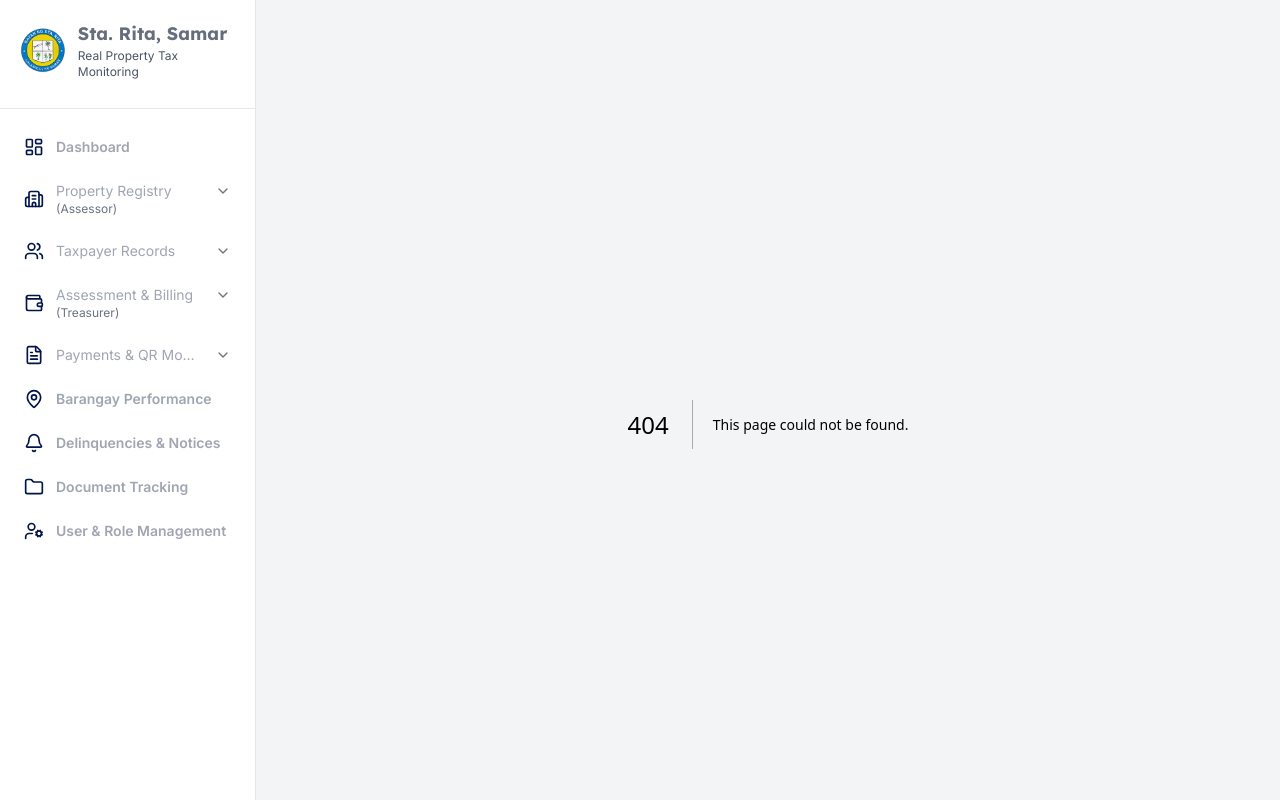
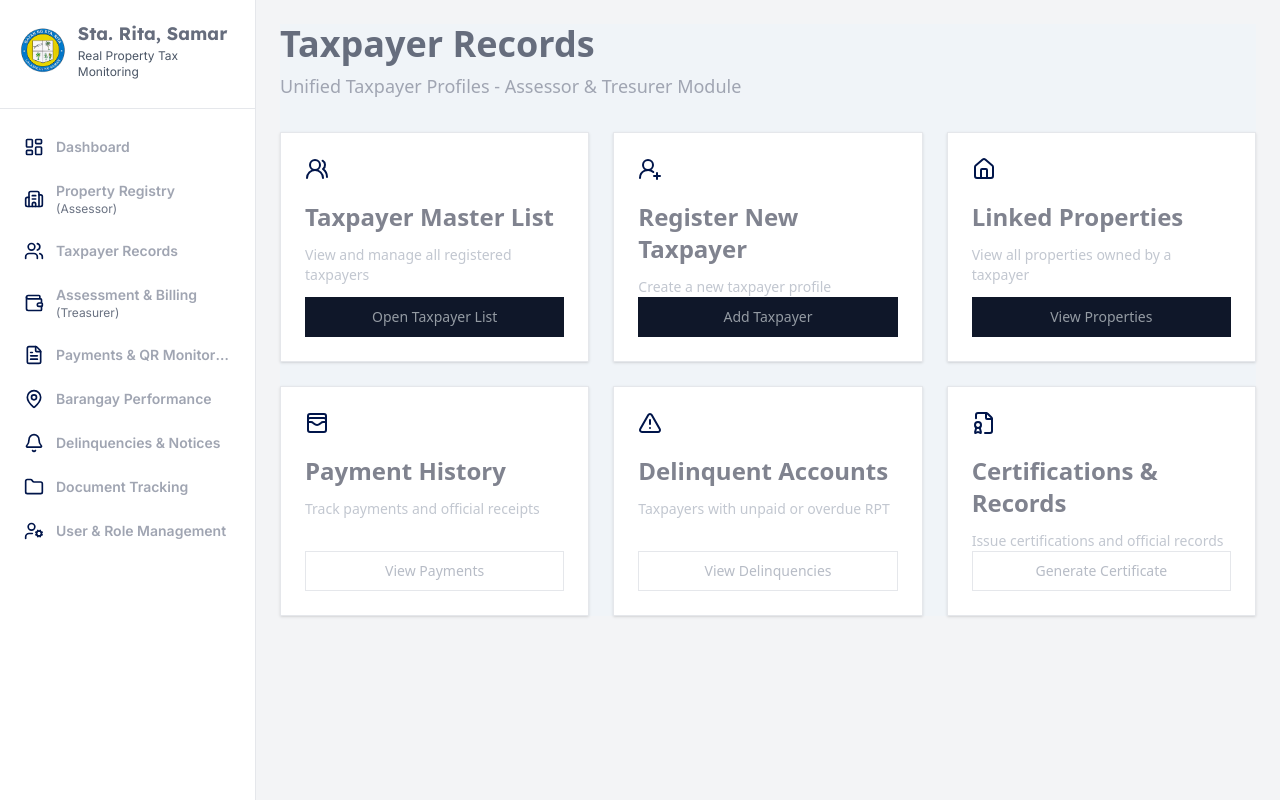
Before and after one commit to panisjr/tax-system, a Next.js app: page /taxpayers in a window 1280 px wide. Before the commit this address had no page. Built offline with nearby package versions, Linux system fonts and the light colour scheme.

Commit message:
Initial Commit

```diff
--- /dev/null
+++ b/app/taxpayers/page.tsx
@@ -0,0 +1,9 @@
+import TaxPayersCard from '@/components/TaxPayers-Card';
+
+export default function TaxPayersPage() {
+	return (
+		<main className='bg-[#f0f4f8]'>
+			<TaxPayersCard />
+		</main>
+	);
+}
--- a/components/Sidebar.tsx
+++ b/components/Sidebar.tsx
@@ -39,48 +39,42 @@ import {
   AccordionContent,
 } from '@/components/ui/accordion';
 
-const menuItems = [
+type SubmenuItem = {
+  name: string;
+  path: string;
+};
+
+type MenuItem = {
+  name: string;
+  path: string;
+  icon: React.ComponentType<{ className?: string }>;
+  subtitle?: string;
+  submenu?: SubmenuItem[];
+};
+
+const menuItems: MenuItem[] = [
   { name: 'Dashboard', path: '/dashboard', icon: LayoutDashboard },
   {
     name: 'Property Registry',
-    path: '#',
+    path: '/property/registry',
     icon: Building2, // The tall building
-    subtitle: '(Assessor)',
-    submenu: [
-      { name: 'Add Property', path: '#' },
-      { name: 'View Properties', path: '#' },
-      { name: 'Edit Property', path: '#' },
-    ],
+    subtitle: '(Assessor)'
   },
   {
     name: 'Taxpayer Records',
-    path: '#',
+    path: '/taxpayers',
     icon: Users, // The two people
-    submenu: [
-      { name: 'Active Taxpayers', path: '#' },
-      { name: 'Inactive Taxpayers', path: '#' },
-      { name: 'New Registration', path: '#' },
-    ],
   },
   {
     name: 'Assessment & Billing',
     path: '#',
     icon: Wallet, // The document with lines
     subtitle: '(Treasurer)',
-    submenu: [
-      { name: 'Create Assessment', path: '#' },
-      { name: 'Generate Bills', path: '#' },
-      { name: 'View Bills', path: '#' },
-    ],
   },
   {
     name: 'Payments & QR Monitoring',
     path: '#',
     icon: FileText, // The credit card with the magnetic stripe
-    submenu: [
-      { name: 'Payment Logs', path: '#' },
-      { name: 'QR Code Status', path: '#' },
-    ],
   },
   { name: 'Barangay Performance', path: '#', icon: MapPin },
   { name: 'Delinquencies & Notices', path: '#', icon: Bell },
@@ -145,7 +139,7 @@ export default function Sidebar() {
                     </AccordionTrigger>
                     <AccordionContent className='pl-2 pt-0 pb-2'>
                       <div className='space-y-1'>
-                        {item.submenu?.map((subitem) => (
+                        {item.submenu?.map((subitem: SubmenuItem) => (
                           <Link
                             key={subitem.name}
                             href={subitem.path}
--- /dev/null
+++ b/components/TaxPayers-Card.tsx
@@ -0,0 +1,96 @@
+import {
+	House,
+	TriangleAlert,
+	UserRoundPlus,
+	UsersRound,
+	WalletCards,
+	FileBadge,
+} from 'lucide-react';
+
+type TaxpayerCardItem = {
+	title: string;
+	description: string;
+	buttonLabel: string;
+	Icon: React.ComponentType<{ className?: string }>;
+	isPrimary?: boolean;
+};
+
+const taxpayerCards: TaxpayerCardItem[] = [
+	{
+		title: 'Taxpayer Master List',
+		description: 'View and manage all registered taxpayers',
+		buttonLabel: 'Open Taxpayer List',
+		Icon: UsersRound,
+		isPrimary: true,
+	},
+	{
+		title: 'Register New Taxpayer',
+		description: 'Create a new taxpayer profile',
+		buttonLabel: 'Add Taxpayer',
+		Icon: UserRoundPlus,
+		isPrimary: true,
+	},
+	{
+		title: 'Linked Properties',
+		description: 'View all properties owned by a taxpayer',
+		buttonLabel: 'View Properties',
+		Icon: House,
+		isPrimary: true,
+	},
+	{
+		title: 'Payment History',
+		description: 'Track payments and official receipts',
+		buttonLabel: 'View Payments',
+		Icon: WalletCards,
+	},
+	{
+		title: 'Delinquent Accounts',
+		description: 'Taxpayers with unpaid or overdue RPT',
+		buttonLabel: 'View Delinquencies',
+		Icon: TriangleAlert,
+	},
+	{
+		title: 'Certifications & Records',
+		description: 'Issue certifications and official records',
+		buttonLabel: 'Generate Certificate',
+		Icon: FileBadge,
+	},
+];
+
+export default function TaxPayersCard() {
+	return (
+		<section className='w-full'>
+			<div className='mb-8'>
+				<h1 className='text-4xl font-bold text-[#666D7D]'>Taxpayer Records</h1>
+				<p className='mt-2 text-lg text-[#A0A5B2]'>
+					Unified Taxpayer Profiles - Assessor & Tresurer Module
+				</p>
+			</div>
+
+			<div className='grid grid-cols-1 gap-6 md:grid-cols-2 xl:grid-cols-3'>
+				{taxpayerCards.map(({ title, description, buttonLabel, Icon, isPrimary }) => (
+					<article
+						key={title}
+						className='flex min-h-48 flex-col border border-gray-200 bg-white p-6 shadow-sm'
+					>
+						<Icon className='h-6 w-6 text-[#00154A]' />
+
+						<h2 className='mt-5 text-2xl font-semibold text-[#80838f]'>{title}</h2>
+						<p className='mt-3 text-sm text-[#c2c7d0]'>{description}</p>
+
+						<button
+							type='button'
+							className={`mt-auto h-10 w-full border text-sm font-medium transition-colors ${
+								isPrimary
+									? 'border-[#0f1729] bg-[#0f1729] text-[#949ba3] hover:bg-slate-900'
+									: 'border-[#E5E7EB] bg-white text-[#B7BCC6] hover:bg-gray-50'
+							}`}
+						>
+							{buttonLabel}
+						</button>
+					</article>
+				))}
+			</div>
+		</section>
+	);
+}
```
Also changed, not shown: 1 other file (tests, documents, lock files or other folders).
